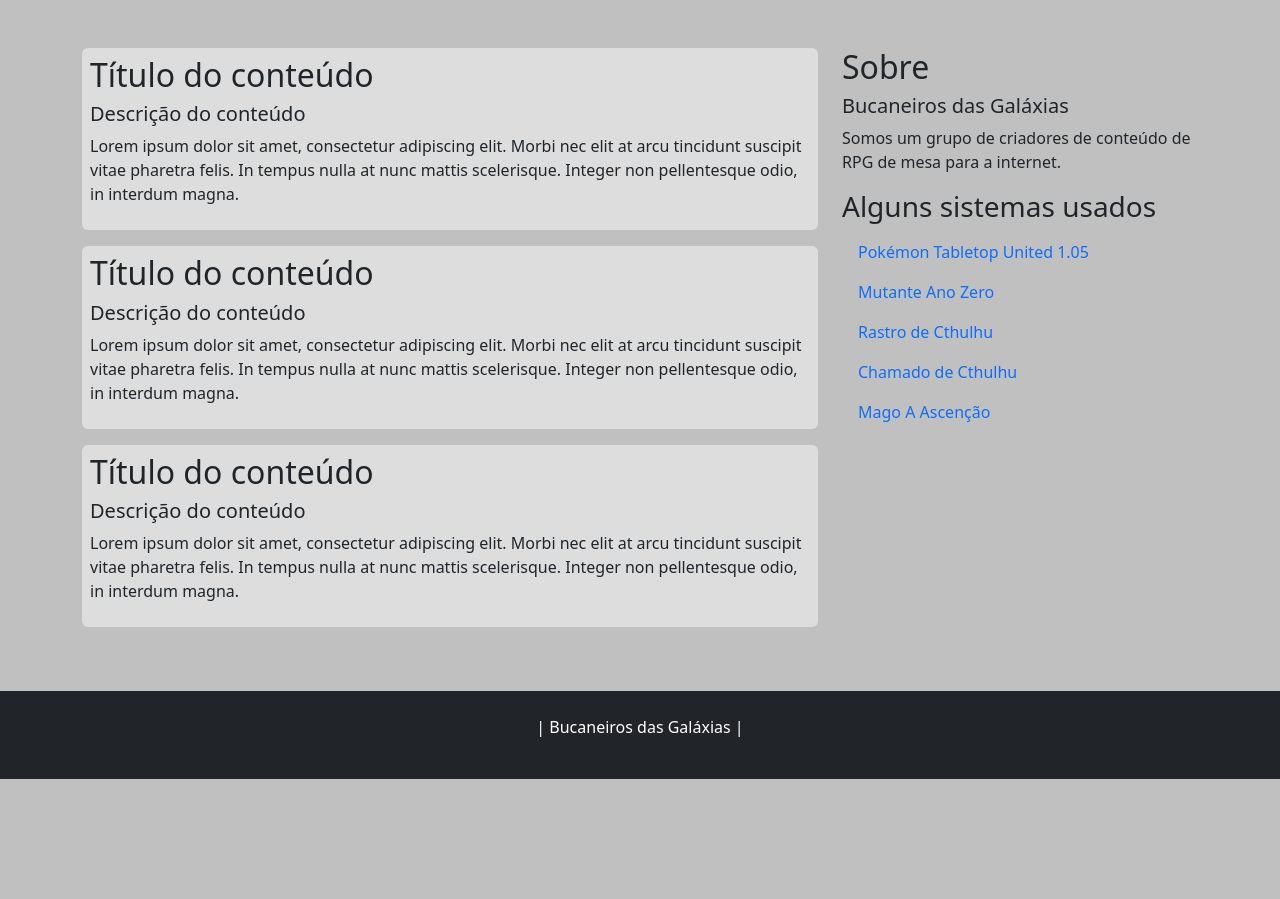
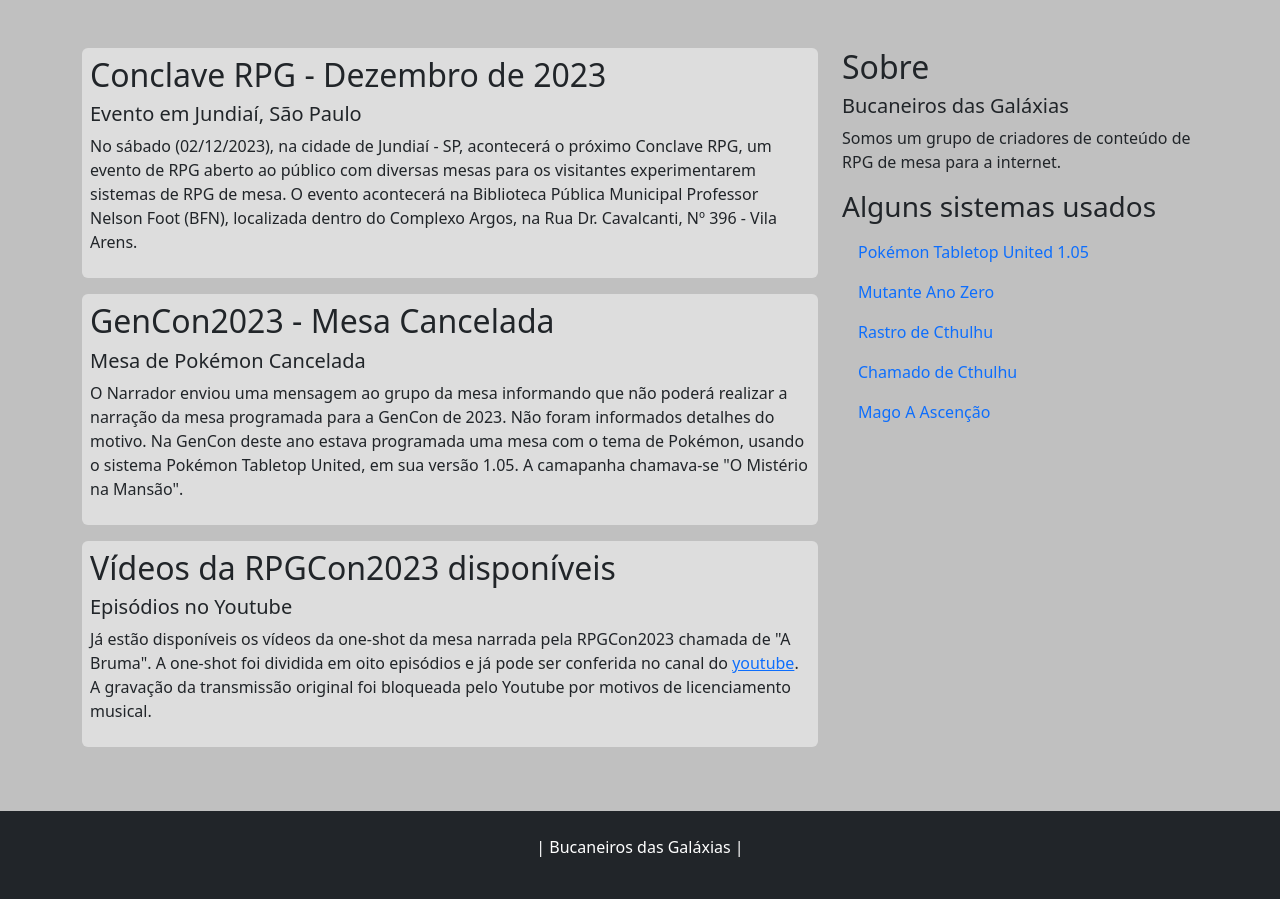
Before and after one commit to andreusmotta/aulas_bootstrap, a PHP site: page / in a window 1280 px wide. Shown: the part 254-1153 px from the top of the page. Before the commit the page ends 1033 px from the top, so only its background shows below. Run offline with PHP 8.4, Linux system fonts and the light colour scheme.

Commit message:
Alteração da página completa.

```diff
--- a/cfbcursos/pagina-completa/index.php
+++ b/cfbcursos/pagina-completa/index.php
@@ -61,19 +61,19 @@
       <div class="row">
         <div class="col-sm-8">
           <div class="rounded p-2 mb-3 bg-CinzaClaro">
-            <h2>Título do conteúdo</h2>
-            <h5>Descrição do conteúdo</h5>
-            <p>Lorem ipsum dolor sit amet, consectetur adipiscing elit. Morbi nec elit at arcu tincidunt suscipit vitae pharetra felis. In tempus nulla at nunc mattis scelerisque. Integer non pellentesque odio, in interdum magna.</p>
+            <h2>Conclave RPG - Dezembro de 2023</h2>
+            <h5>Evento em Jundiaí, São Paulo</h5>
+            <p>No sábado (02/12/2023), na cidade de Jundiaí - SP, acontecerá o próximo Conclave RPG, um evento de RPG aberto ao público com diversas mesas para os visitantes experimentarem sistemas de RPG de mesa. O evento acontecerá na Biblioteca Pública Municipal Professor Nelson Foot (BFN), localizada dentro do Complexo Argos, na Rua Dr. Cavalcanti, Nº 396 - Vila Arens. </p>
           </div>
           <div class="rounded p-2 mb-3 bg-CinzaClaro">
-            <h2>Título do conteúdo</h2>
-            <h5>Descrição do conteúdo</h5>
-            <p>Lorem ipsum dolor sit amet, consectetur adipiscing elit. Morbi nec elit at arcu tincidunt suscipit vitae pharetra felis. In tempus nulla at nunc mattis scelerisque. Integer non pellentesque odio, in interdum magna.</p>
+            <h2>GenCon2023 - Mesa Cancelada</h2>
+            <h5>Mesa de Pokémon Cancelada</h5>
+            <p>O Narrador enviou uma mensagem ao grupo da mesa informando que não poderá realizar a narração da mesa programada para a GenCon de 2023. Não foram informados detalhes do motivo. Na GenCon deste ano estava programada uma mesa com o tema de Pokémon, usando o sistema Pokémon Tabletop United, em sua versão 1.05. A camapanha chamava-se "O Mistério na Mansão".</p>
           </div>
           <div class="rounded p-2 mb-3 bg-CinzaClaro">
-            <h2>Título do conteúdo</h2>
-            <h5>Descrição do conteúdo</h5>
-            <p>Lorem ipsum dolor sit amet, consectetur adipiscing elit. Morbi nec elit at arcu tincidunt suscipit vitae pharetra felis. In tempus nulla at nunc mattis scelerisque. Integer non pellentesque odio, in interdum magna.</p>
+            <h2>Vídeos da RPGCon2023 disponíveis</h2>
+            <h5>Episódios no Youtube</h5>
+            <p>Já estão disponíveis os vídeos da one-shot da mesa narrada pela RPGCon2023 chamada de "A Bruma". A one-shot foi dividida em oito episódios e já pode ser conferida no canal do <a href="https://www.youtube.com/@bucaneirosdasgalaxias">youtube</a>. A gravação da transmissão original foi bloqueada pelo Youtube por motivos de licenciamento musical. </p>
           </div>
         </div>
 
```
